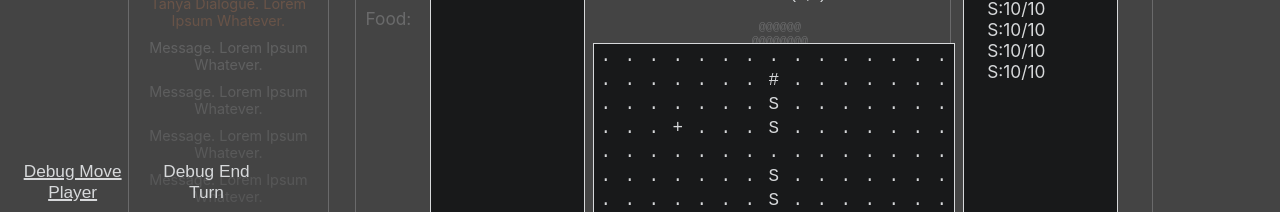
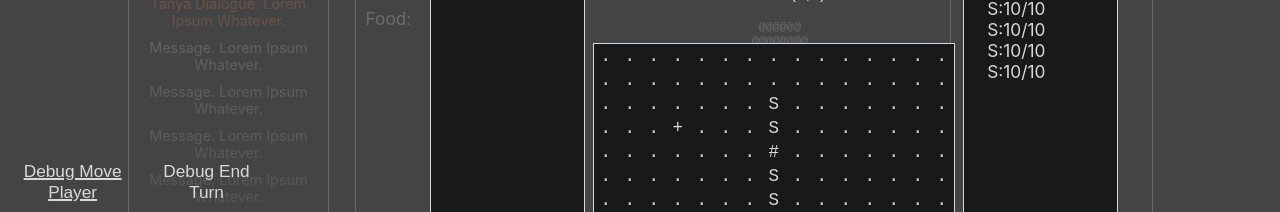
Before and after one commit to EthanPHall/rime-and-rust-ts, a React (Create React App) app: page / in a window 1280 px wide. Shown: the part 218-430 px from the top of the page. Built offline with nearby package versions, Linux system fonts and the light colour scheme.

Commit message:
Walls are now properly set as solid. Also, Pull had a bug where it was damaging the targets in the getanimation code; that was fixed.

```diff
--- a/src/classes/combat/AreaOfEffect.tsx
+++ b/src/classes/combat/AreaOfEffect.tsx
@@ -38,7 +38,7 @@ class AreaOfEffect{
       this.direction = direction;
     }
 
-    getAffectedCoordinates(startingX:number, startingY:number, map:CombatMapData|null, includeStart:boolean = false) : Vector2[]{
+    getAffectedCoordinates(startingX:number, startingY:number, map:CombatMapData|null, includeStart:boolean = false, includeSolids:boolean = false) : Vector2[]{
       const affectedCoordinates:Vector2[] = [];
       affectedCoordinates.push(new Vector2(startingX, startingY));
 
@@ -60,13 +60,18 @@ class AreaOfEffect{
       let occludedPoints:Vector2[]|null = null;
       if(map != null){
         occludedPoints = this.occludePoints(affectedCoordinates, new Vector2(startingX, startingY), map);
+
+        if(!includeSolids){
+          occludedPoints = occludedPoints.filter((point) => {
+            return !map.locations[point.y][point.x].solid;
+          });
+        }
       }
-
 
       return occludedPoints ? occludedPoints : affectedCoordinates;
     }
 
-    getAffectedEntities(startingX:number, startingY:number, map:CombatMapData|null, includeStart:boolean = false) : [CombatEntity[], Vector2[]]{
+    getAffectedEntities(startingX:number, startingY:number, map:CombatMapData|null, includeStart:boolean = false, includeSolids:boolean = false) : [CombatEntity[], Vector2[]]{
       const affectedCoordinates:Vector2[] = this.getAffectedCoordinates(startingX, startingY, map, includeStart);
       const affectedEntities:CombatEntity[] = [];
 
--- a/src/classes/combat/CombatAction.tsx
+++ b/src/classes/combat/CombatAction.tsx
@@ -248,13 +248,6 @@ abstract class CombatAction{
       const map: CombatMapData = this.getMap();
       const pullVector:Vector2 = DirectionsUtility.getVectorFromDirection(DirectionsUtility.getOppositeDirection(this.direction));
 
-      // targetIds.forEach((targetId) => {
-      //   const targetEntity = map.getEntityById(targetId).clone();
-      //   targetEntity.hp -= this.damage;
-      //   targetEntity.position = Vector2.add(targetEntity.position, pullVector);
-      //   this.updateEntity(targetEntity.id, targetEntity);
-      // });
-
       //TODO: Refactor this into a method, and do the same in getAnimations
       let previousEntity:CombatEntity|null = null;
       let previousDidBump:boolean = false;
@@ -314,7 +307,6 @@ abstract class CombatAction{
       for(let i = 0; i < targetIds.length; i++){
         let bumped:boolean = false;
         const targetEntity = map.getEntityById(targetIds[i]).clone();
-        targetEntity.hp -= this.damage;
 
         const backwardPosition:Vector2 = Vector2.add(targetEntity.position, backwardsVector);
         if(previousEntity){
--- a/src/classes/combat/CombatMapData.tsx
+++ b/src/classes/combat/CombatMapData.tsx
@@ -1,8 +1,10 @@
+import { type } from "os";
 import AnimationDetails from "../animation/AnimationDetails";
 import Vector2 from "../utility/Vector2";
 import AreaOfEffect from "./AreaOfEffect";
 import CombatEntity from "./CombatEntity";
 import CombatLocationData from "./CombatLocationData";
+import CombatHazard from "./CombatHazard";
 
 class CombatMapData{
     locations: CombatLocationData[][];
@@ -30,6 +32,10 @@ class CombatMapData{
     setLocationWithEntity(entity: CombatEntity):void{
       this.locations[entity.position.y][entity.position.x] = new CombatLocationData(entity.position.x, entity.position.y, entity.name + " " + entity.id, entity.symbol, false, false);
       this.locations[entity.position.y][entity.position.x].entity = entity;
+    }
+    setLocationWithHazard(hazard: CombatHazard):void{
+      this.setLocationWithEntity(hazard);
+      this.locations[hazard.position.y][hazard.position.x].solid = hazard.solid;
     }
 
     applyAnimationToEntity(id: number, animation: AnimationDetails):void{
--- a/src/components/combat/CombatMapFramerMotion/CombatMapFramerMotion.tsx
+++ b/src/components/combat/CombatMapFramerMotion/CombatMapFramerMotion.tsx
@@ -70,7 +70,7 @@ const CombatMapFramerMotion: FC<CombatMapProps> = ({map, setMap, aoeToDisplay, s
             <div key={"combat-map-" + row + "-" + i} className="combat-map-row">
               {row.map((location, j) => {
                 return (
-                  <span id={positionToId(location)} className={`combat-map-location ${location.highlight ? "highlight" : ""}`} key={"combat-map-location:" + location.y*10+location.x}>{location.symbol}</span>
+                  <span onClick={() => {console.log(location)}} id={positionToId(location)} className={`combat-map-location ${location.highlight ? "highlight" : ""}`} key={"combat-map-location:" + location.y*10+location.x}>{location.symbol}</span>
                 );
               })}
             </div>
--- a/src/components/combat/CombatParent/CombatParent.tsx
+++ b/src/components/combat/CombatParent/CombatParent.tsx
@@ -81,7 +81,8 @@ class CombatMapTemplate1 extends CombatMapTemplate{
         {start: new Vector2(12, 8), end: new Vector2(12, 13)},
       ]
     );
-    walls.push(new Wall(IdGenerator.generateUniqueId(), 10, 10, '#', 'Wall', new Vector2(7, 1), false));
+    walls.push(Wall.createDefaultWall(new Vector2(7, 4)));
+
     const enemies: EnemyStarterInfo[] = [
       new EnemyStarterInfo(EnemyType.RustedShambler, new Vector2(8, 7)),
       new EnemyStarterInfo(EnemyType.RustedShambler, new Vector2(9, 11)),
@@ -200,7 +201,7 @@ const CombatParent: FC<CombatParentProps> = () => {
       if (hazard.hp <= 0) {
         return;
       }
-      newMap.setLocationWithEntity(hazard);
+      newMap.setLocationWithHazard(hazard);
     });
 
     newMap.setLocationWithEntity(getPlayer());
```
